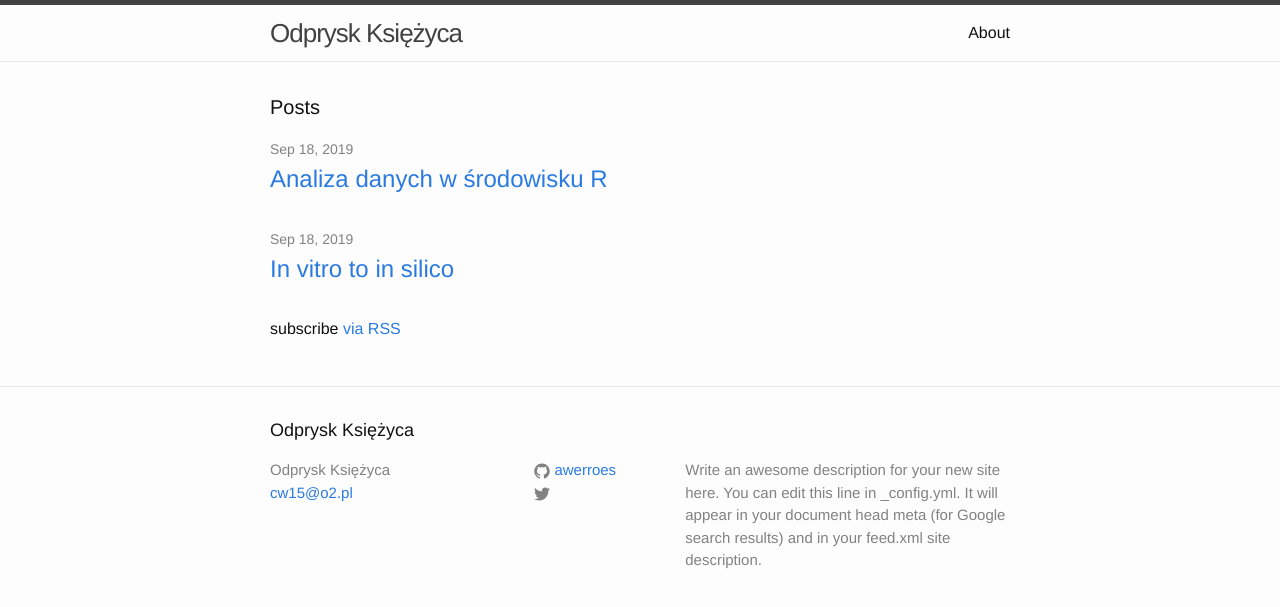
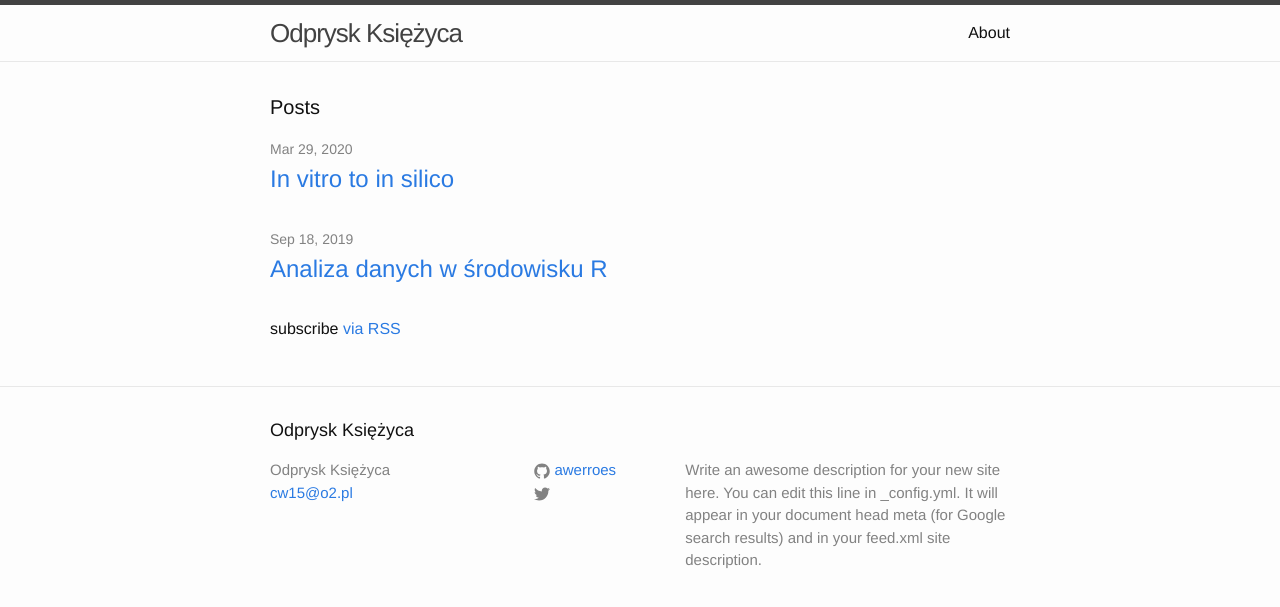
Before and after one commit to awerroes/awerroes.github.io, a Jekyll site: the page built from index.html, in a window 1280 px wide. Shown: the top 607 px of the page. Built offline with Jekyll 4.4.1, drawn with Linux system fonts in a browser that asks for light colours.

Commit message:
MIT open courses

```diff
--- a/_posts/2019-09-20-MIT-OCW.markdown
+++ b/_posts/2019-09-20-MIT-OCW.markdown
@@ -1,7 +1,7 @@
 ---
 layout: post
 title:  "In vitro to in silico"
-date:   2019-09-18 16:11:16 +0200
+date:   2020-03-29 15:23:16 +0200
 categories: jekyll update
 ---
 
```
